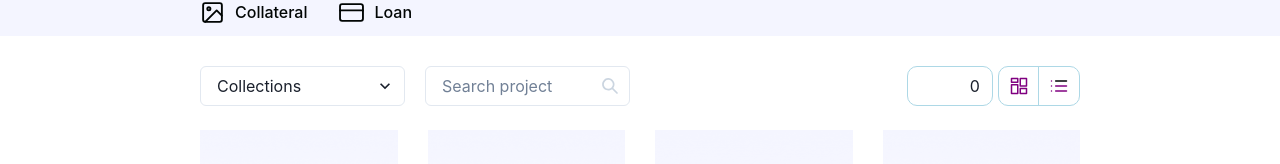
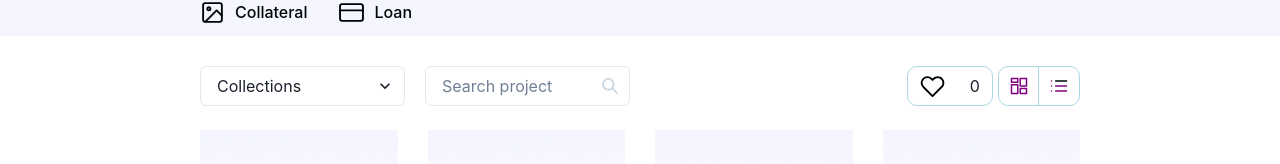
Before and after one commit to paurock/goby, a Next.js app: page / in a window 1280 px wide. Shown: the part 293-457 px from the top of the page. Built offline with nearby package versions, Linux system fonts and the light colour scheme.

Commit message:
heart icon fix

```diff
--- a/src/components/Toolbar/index.tsx
+++ b/src/components/Toolbar/index.tsx
@@ -22,7 +22,6 @@ const Toolbar = (): JSX.Element => {
   const [isLiked, setIsLiked] = useState(false);
   const [likes, setLikes] = useState(0);
 
-
   useEffect(() => {
     const likeD_LS = JSON.parse(localStorage.getItem("isLiked") || "false");
 
@@ -39,7 +38,7 @@ const Toolbar = (): JSX.Element => {
   const handleClick = () => {
     setLikes(likes + 1);
     setIsLiked(true);
-    localStorage.setItem("isLiked", JSON.stringify(isLiked));
+    localStorage.setItem("isLiked", JSON.stringify(true));
     localStorage.setItem("likes", JSON.stringify(likes + 1));
   };
 
@@ -106,10 +105,11 @@ const Toolbar = (): JSX.Element => {
               sx={{
                 cursor: "pointer",
                 fill: `${isLiked ? "red" : null}`,
-                stroke: `${isLiked ? "red" : null}`,
+                stroke: `${isLiked ? "red" : "black"}`,
               }}
               onClick={() => handleClick()}
             />
+            {console.log(isLiked)}
             {likes}
           </Flex>
           <Flex
```
